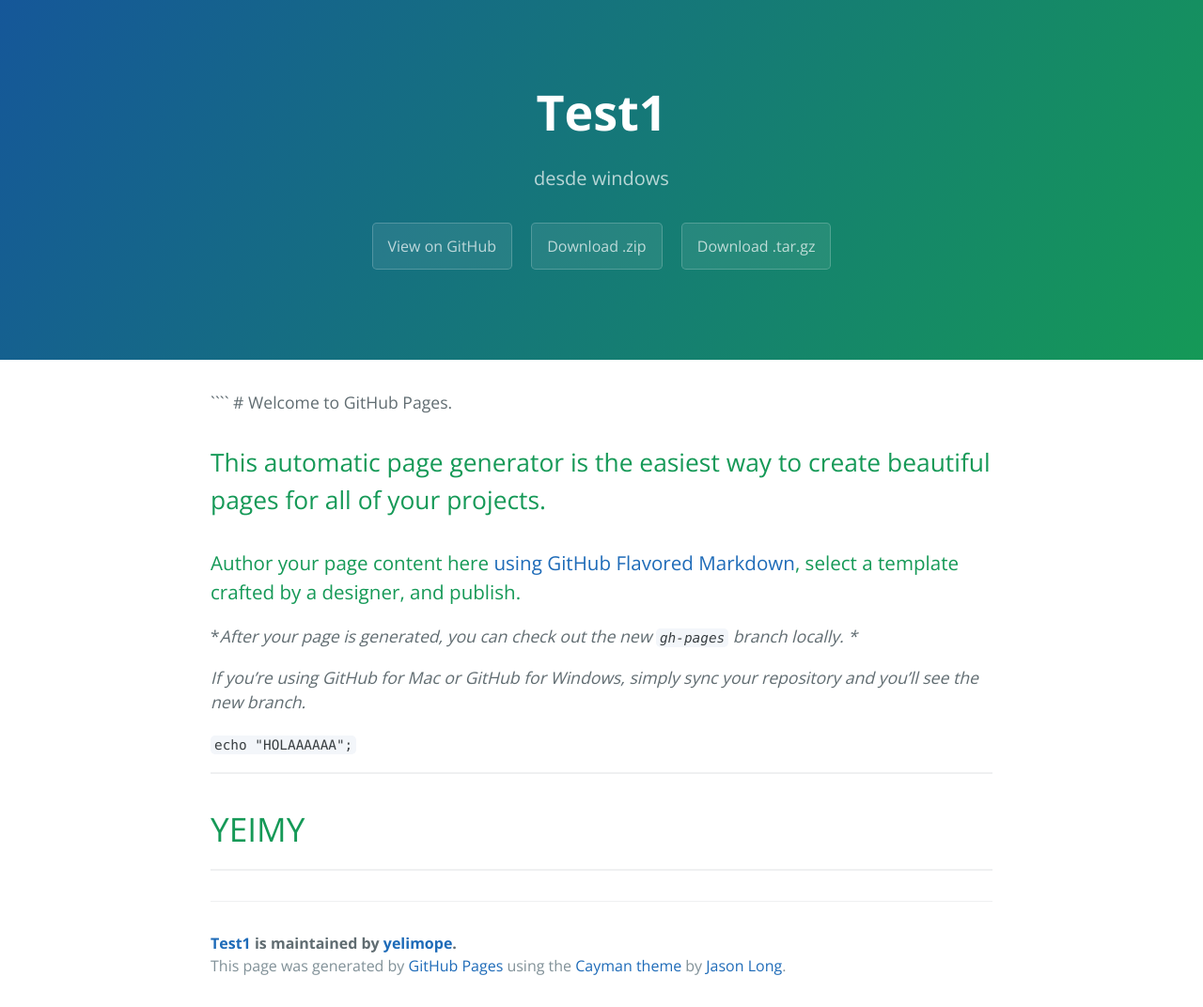
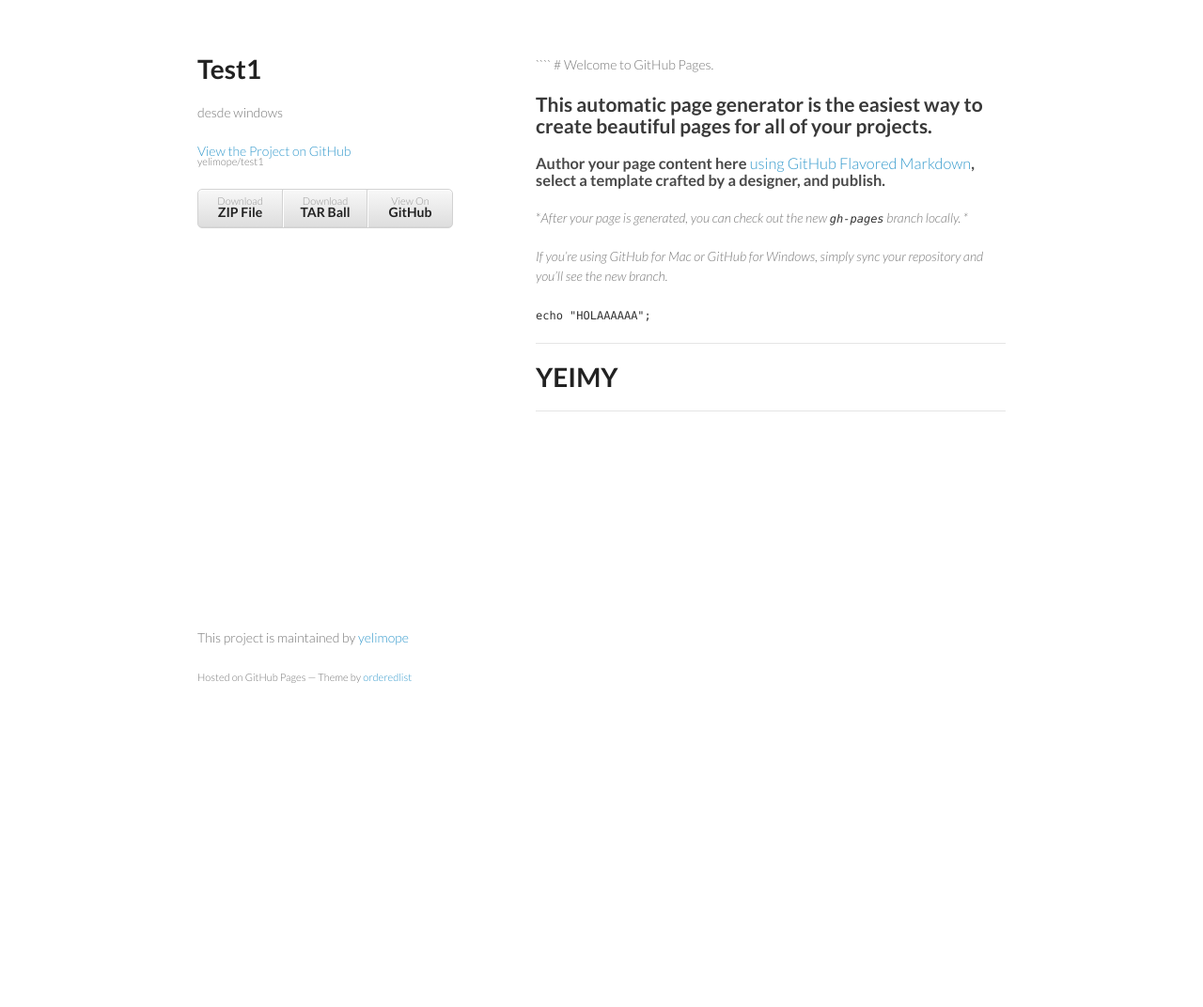
Before and after one commit to yelimope/test1, a plain HTML site: page index.html in a window 1280 px wide. Shown: the whole page at 94% size. After the commit the page ends 800 px from the top, so only its background shows below. Drawn offline with nearby package versions, Linux system fonts and the light colour scheme.

Commit message:
Create gh-pages branch via GitHub

`````diff
--- a/index.html
+++ b/index.html
@@ -1,25 +1,34 @@
-<!DOCTYPE html>
-<html lang="en-us">
+<!doctype html>
+<html>
   <head>
-    <meta charset="UTF-8">
+    <meta charset="utf-8">
+    <meta http-equiv="X-UA-Compatible" content="chrome=1">
     <title>Test1 by yelimope</title>
-    <meta name="viewport" content="width=device-width, initial-scale=1">
-    <link rel="stylesheet" type="text/css" href="stylesheets/normalize.css" media="screen">
-    <link href='http://fonts.googleapis.com/css?family=Open+Sans:400,700' rel='stylesheet' type='text/css'>
-    <link rel="stylesheet" type="text/css" href="stylesheets/stylesheet.css" media="screen">
-    <link rel="stylesheet" type="text/css" href="stylesheets/github-light.css" media="screen">
+
+    <link rel="stylesheet" href="stylesheets/styles.css">
+    <link rel="stylesheet" href="stylesheets/github-light.css">
+    <meta name="viewport" content="width=device-width, initial-scale=1, user-scalable=no">
+    <!--[if lt IE 9]>
+    <script src="//html5shiv.googlecode.com/svn/trunk/html5.js"></script>
+    <![endif]-->
   </head>
   <body>
-    <section class="page-header">
-      <h1 class="project-name">Test1</h1>
-      <h2 class="project-tagline">desde windows</h2>
-      <a href="https://github.com/yelimope/test1" class="btn">View on GitHub</a>
-      <a href="https://github.com/yelimope/test1/zipball/master" class="btn">Download .zip</a>
-      <a href="https://github.com/yelimope/test1/tarball/master" class="btn">Download .tar.gz</a>
-    </section>
+    <div class="wrapper">
+      <header>
+        <h1>Test1</h1>
+        <p>desde windows</p>
 
-    <section class="main-content">
-      <p>```` # Welcome to GitHub Pages.</p>
+        <p class="view"><a href="https://github.com/yelimope/test1">View the Project on GitHub <small>yelimope/test1</small></a></p>
+
+
+        <ul>
+          <li><a href="https://github.com/yelimope/test1/zipball/master">Download <strong>ZIP File</strong></a></li>
+          <li><a href="https://github.com/yelimope/test1/tarball/master">Download <strong>TAR Ball</strong></a></li>
+          <li><a href="https://github.com/yelimope/test1">View On <strong>GitHub</strong></a></li>
+        </ul>
+      </header>
+      <section>
+        <p>```` # Welcome to GitHub Pages.</p>
 
 <h2>
 <a id="this-automatic-page-generator-is-the-easiest-way-to-create-beautiful-pages-for-all-of-your-projects" class="anchor" href="#this-automatic-page-generator-is-the-easiest-way-to-create-beautiful-pages-for-all-of-your-projects" aria-hidden="true"><span class="octicon octicon-link"></span></a>This automatic page generator is the easiest way to create beautiful pages for all of your projects.</h2>
@@ -39,15 +48,13 @@
 <a id="yeimy" class="anchor" href="#yeimy" aria-hidden="true"><span class="octicon octicon-link"></span></a>YEIMY</h1>
 
 <hr>
-
-      <footer class="site-footer">
-        <span class="site-footer-owner"><a href="https://github.com/yelimope/test1">Test1</a> is maintained by <a href="https://github.com/yelimope">yelimope</a>.</span>
-
-        <span class="site-footer-credits">This page was generated by <a href="https://pages.github.com">GitHub Pages</a> using the <a href="https://github.com/jasonlong/cayman-theme">Cayman theme</a> by <a href="https://twitter.com/jasonlong">Jason Long</a>.</span>
+      </section>
+      <footer>
+        <p>This project is maintained by <a href="https://github.com/yelimope">yelimope</a></p>
+        <p><small>Hosted on GitHub Pages &mdash; Theme by <a href="https://github.com/orderedlist">orderedlist</a></small></p>
       </footer>
-
-    </section>
-
+    </div>
+    <script src="javascripts/scale.fix.js"></script>
 
   </body>
 </html>
`````
